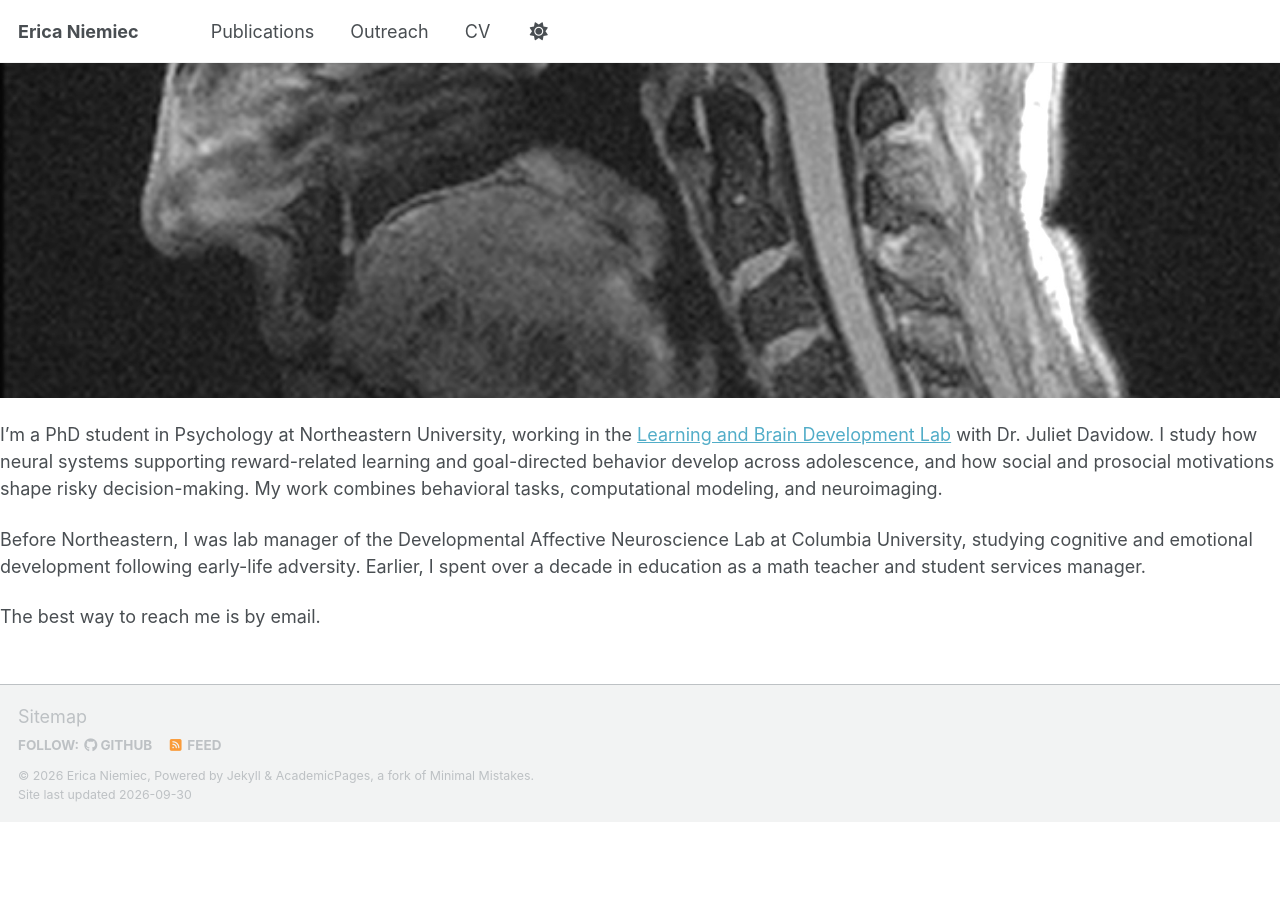
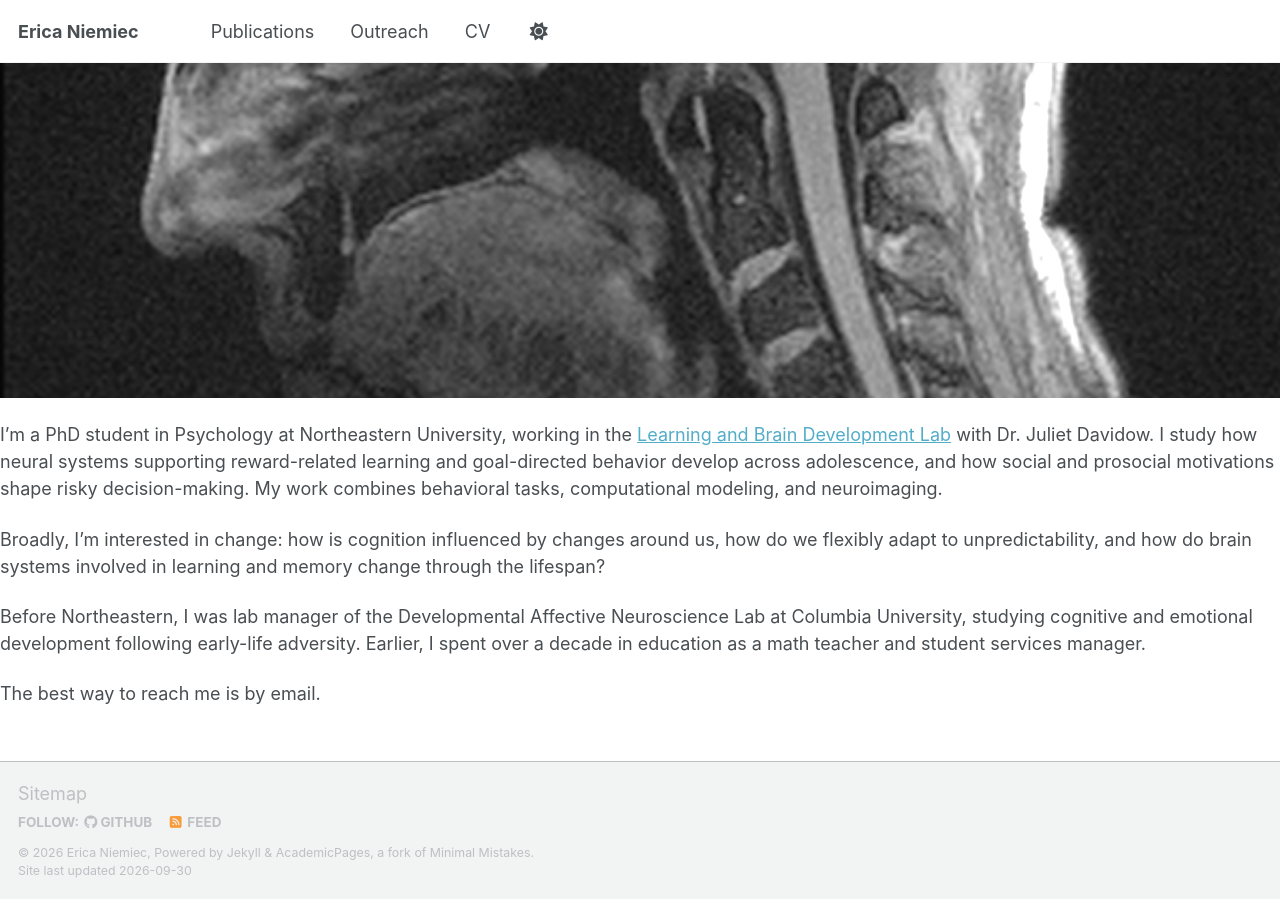
Before and after one commit to ericaniemiec/ericaniemiec.github.io, a Jekyll site: the page built from _pages/about.md, in a window 1280 px wide and 900 px high, scrolled down 1372 px. Built offline with Jekyll 4.4.1, drawn with Linux system fonts in a browser that asks for light colours; a script bundle is joined from its source files by our own code; our own code applies the rules of GitHub Pages for plain Markdown files; library files that are not in the unit come from our copies; before the commit the page ends 2194 px from its top, so only the background shows below that.

Commit message:
Update about.md

```diff
--- a/_pages/about.md
+++ b/_pages/about.md
@@ -18,6 +18,8 @@ learning and goal-directed behavior develop across adolescence, and how social
 and prosocial motivations shape risky decision-making. My work combines
 behavioral tasks, computational modeling, and neuroimaging.
 
+Broadly, I'm interested in change: how is cognition influenced by changes around us, how do we flexibly adapt to unpredictability, and how do brain systems involved in learning and memory change through the lifespan?
+
 Before Northeastern, I was lab manager of the Developmental Affective
 Neuroscience Lab at Columbia University, studying cognitive and emotional
 development following early-life adversity. Earlier, I spent over a decade
```
